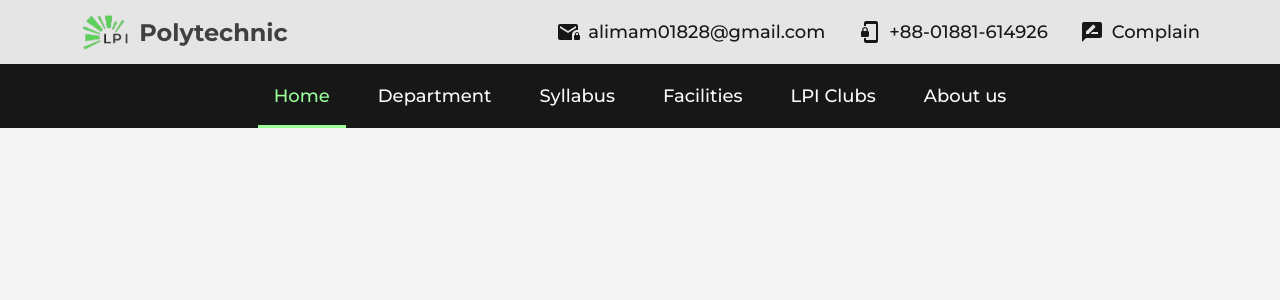
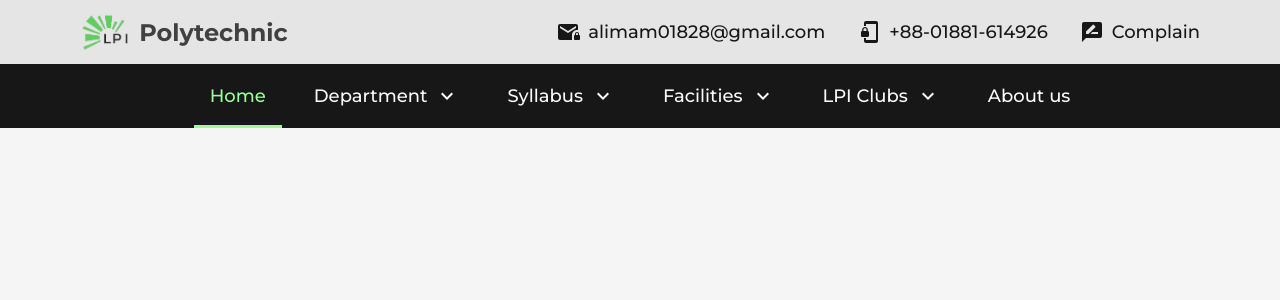
Before and after one commit to al-imam/lpi, a React (Vite) app: page / in a window 1280 px wide. Shown: the top 300 px of the page. Built offline with nearby package versions, Linux system fonts and the light colour scheme.

Commit message:
add icons to drop down menu

```diff
--- a/src/components/Navbar/Navbar.jsx
+++ b/src/components/Navbar/Navbar.jsx
@@ -1,4 +1,5 @@
 import classes from "./navbar.module.css";
+import ExpandMoreIcon from "@mui/icons-material/ExpandMore";
 
 function Navbar() {
   return (
@@ -10,6 +11,7 @@ function Navbar() {
 
         <li className={classes.navItem}>
           <a href="#">Department</a>
+          <ExpandMoreIcon />
           <ul className={classes.dropdownMenu}>
             <li>
               <a href="#">Computer Technology</a>
@@ -31,6 +33,7 @@ function Navbar() {
 
         <li className={classes.navItem}>
           <a href="#">Syllabus</a>
+          <ExpandMoreIcon />
           <ul className={classes.dropdownMenu}>
             <li>
               <a href="#">Computer Engineering Syllabus</a>
@@ -49,6 +52,7 @@ function Navbar() {
 
         <li className={classes.navItem}>
           <a href="#">Facilities</a>
+          <ExpandMoreIcon />
           <ul className={classes.dropdownMenu}>
             <li>
               <a href="#">Modern Lab</a>
@@ -67,6 +71,7 @@ function Navbar() {
 
         <li className={classes.navItem}>
           <a href="#">LPI Clubs</a>
+          <ExpandMoreIcon />
           <ul className={classes.dropdownMenu}>
             <li>
               <a href="#">Robotic Club</a>
--- a/src/components/Navbar/navbar.module.css
+++ b/src/components/Navbar/navbar.module.css
@@ -37,10 +37,15 @@ a {
   display: flex;
   align-items: center;
   justify-content: center;
+  column-gap: 0.5rem;
   color: var(--gray-50);
   padding-inline: 1rem;
   font-size: 1.125rem;
-  transition: box-shadow 300ms ease, background-color 300ms ease;
+  transition: box-shadow 300ms ease-out, background-color 300ms ease-out;
+}
+
+.navItem > svg {
+  transition: transform 300ms ease-out;
 }
 
 .navItem.active {
@@ -50,6 +55,10 @@ a {
 
 .navItem:hover {
   color: var(--primary);
+}
+
+.navItem:hover > svg {
+  transform: rotateZ(180deg);
 }
 
 .dropdownMenu {
```
